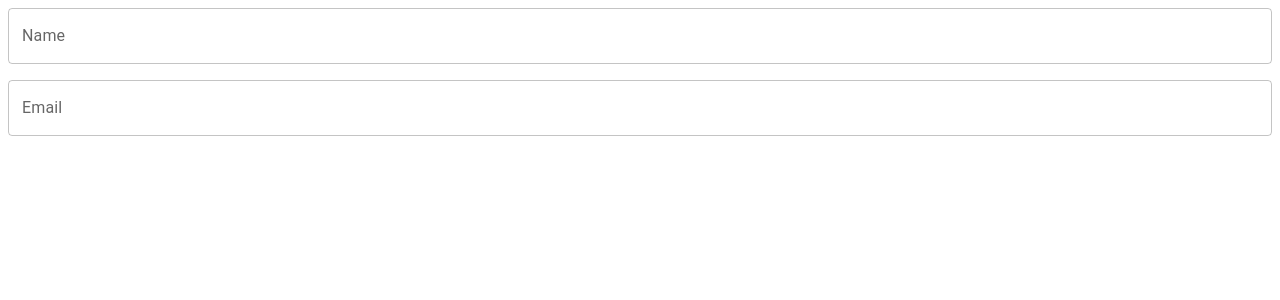
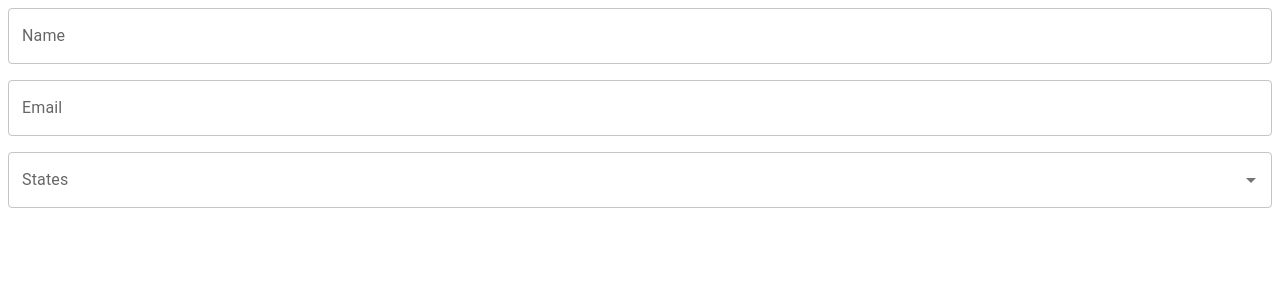
Before and after one commit to Tharun-Balaji/react-hook-form, a React (Vite) app: page / in a window 1280 px wide. Shown: the top 300 px of the page. Built offline with nearby package versions, Linux system fonts and the light colour scheme.

Commit message:
created RHFAutocomplete component

```diff
--- a/src/Users/components/Users.tsx
+++ b/src/Users/components/Users.tsx
@@ -1,14 +1,13 @@
 
-import { useForm } from "react-hook-form";
-import { schema, Schema } from "../../types/schema";
+import {  useFormContext } from "react-hook-form";
+import { Schema } from "../types/schema";
 import { Stack, TextField } from '@mui/material';
-import { zodResolver } from "@hookform/resolvers/zod";
+import { RHFAutocomplete } from "../../components";
+
 
 export default function Users() {
 
-  const { register, formState: { errors } } = useForm<Schema>({
-    resolver: zodResolver(schema),
-  });
+  const { register, formState: { errors } } = useFormContext<Schema>();
 
   return (
     <Stack sx={{gap:2}}>
@@ -24,6 +23,15 @@ export default function Users() {
         error={!!errors.email}
         helperText={errors.email?.message}
       />
+      <RHFAutocomplete<Schema>
+        name='states'
+        options={[
+          {id: "1", label: "Maharashtra"},
+          { id: "2", label: "Karnataka" },
+          { id: "3", label: "Tamil Nadu" },
+        ]}
+        label="States"
+      />
     </Stack>
   )
 }
--- /dev/null
+++ b/src/components/RHFAutocomplete.tsx
@@ -0,0 +1,112 @@
+
+import { FieldValues, Path, Controller, useFormContext } from "react-hook-form";
+import { Autocomplete, Box, Checkbox, TextField } from "@mui/material";
+import { CheckBox, CheckBoxOutlineBlank } from "@mui/icons-material";
+import { Option } from "../types/options";
+
+/**
+ * A react-hook-form wrapper for @mui's Autocomplete component.
+ *
+ * @example
+ * import {RHFAutocomplete} from "../components";
+ * const options = [
+ *   {id: "1", label: "First option"},
+ *   {id: "2", label: "Second option"},
+ *   {id: "3", label: "Third option"},
+ * ];
+ *
+ * <RHFAutocomplete
+ *   name="states"
+ *   options={options}
+ *   label="States"
+ * />
+ *
+ * This component will render a text field with autocomplete functionality.
+ * The value of the component will be an array of option IDs.
+ */
+type props<T extends FieldValues> = {
+  name: Path<T>;
+  options: Option[];
+  label: string;
+};
+
+/**
+ * The core component for the autocomplete functionality.
+ *
+ * @param name the name of the field in the form
+ * @param options the options to be displayed in the autocomplete
+ * @param label the label to be displayed on the text field
+ */
+export default function RHFAutocomplete<T extends FieldValues>({
+  name,
+  options,
+  label,
+}: props<T>) {
+
+  const { control } = useFormContext();
+
+  return (
+    <Controller
+      name={name}
+      control={control}
+      render={({ field: { onChange, value, ref }, fieldState: { error } }) => {
+        /**
+         * Here we are using the @mui/Autocomplete component.
+         * The isOptionEqualToValue prop is used to determine the equality
+         * of two options. The getOptionLabel prop is used to get the label
+         * of an option. The value prop is used to set the value of the text
+         * field. The onChange prop is used to set the value of the field in
+         * the form when the user selects an option.
+         */
+        return (
+          <Autocomplete
+            multiple
+            options={options}
+            // isOptionEqualToValue is used to determine whether two options are equal.
+            // It is used by the Autocomplete component to determine whether the currently
+            // selected value is equal to the option that the user is hovering over.
+            isOptionEqualToValue={(option, value) => option.id === value.id}
+            // getOptionLabel is used to get the label of an option.
+            // It is used by the Autocomplete component to display the label of the option
+            // in the dropdown list.
+            getOptionLabel={(option) =>
+              options.find((item) => item.id === option.id)?.label ?? ""
+            }
+            // value is the currently selected value of the Autocomplete component.
+            // It is an array of objects, where each object has an "id" property.
+            // We need to map this array of objects to an array of strings, where each
+            // string is the id of the corresponding option.
+            value={value.map((id: string) =>
+              options.find((item) => item.id === id)
+            )}
+            // onChange is the function that is called when the user selects an option.
+            // We need to map the selected option to its id, and then call the onChange
+            // function that is passed to us by react-hook-form.
+            onChange={(_, newValue) => onChange(newValue.map((item) => item.id))}
+            disableCloseOnSelect // Disable closing the dropdown when an option is selected
+            renderInput={(params) => (
+              <TextField
+                {...params}
+                fullWidth
+                inputRef={ref}
+                error={!!error}
+                helperText={error?.message}
+                label={label}
+              />
+            )}
+            renderOption={(props, option, { selected }) => (
+              <Box component="li" {...props} >
+                <Checkbox
+                  icon={<CheckBoxOutlineBlank />}
+                  checkedIcon={<CheckBox />}
+                  checked={selected}
+                />
+                {option.label}
+              </Box>
+            )}
+          />
+        );
+      }}
+    />
+  );
+}
--- /dev/null
+++ b/src/components/index.ts
@@ -0,0 +1,6 @@
+
+import RHFAutocomplete from "./RHFAutocomplete";
+
+export {
+  RHFAutocomplete
+}
```
